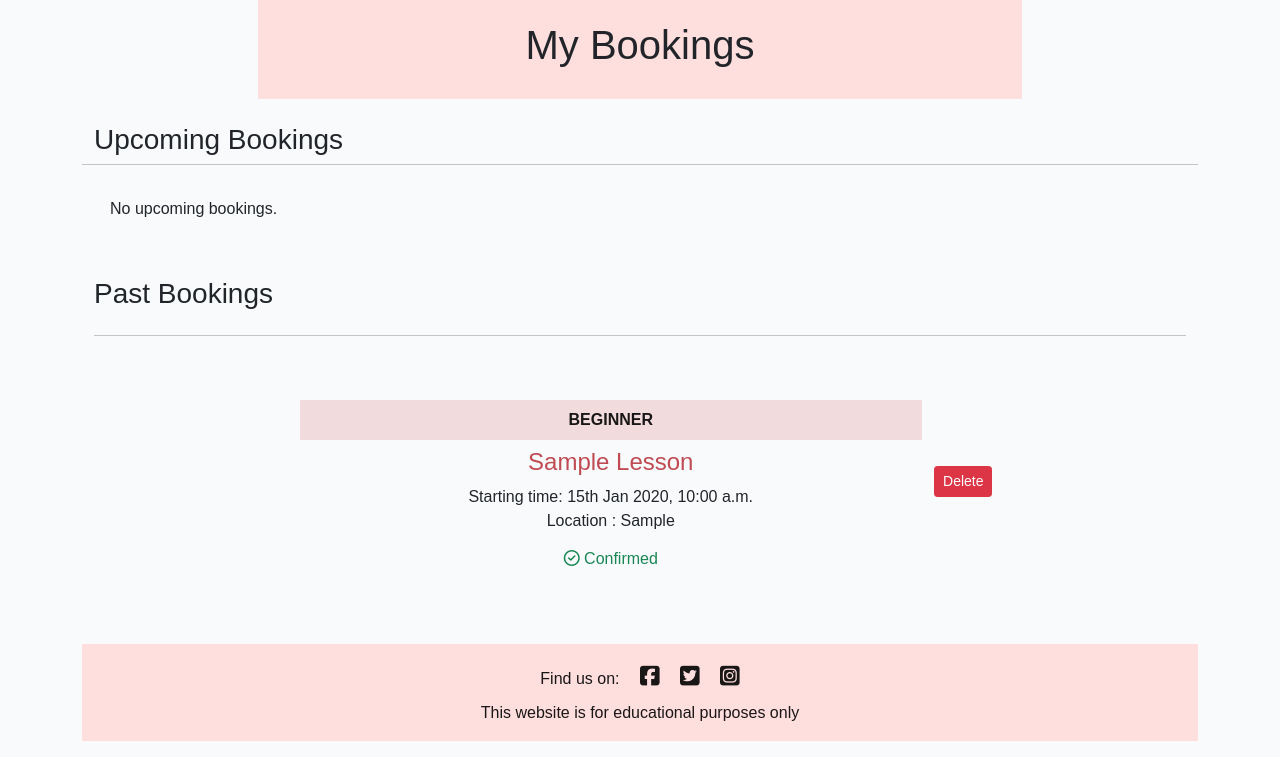
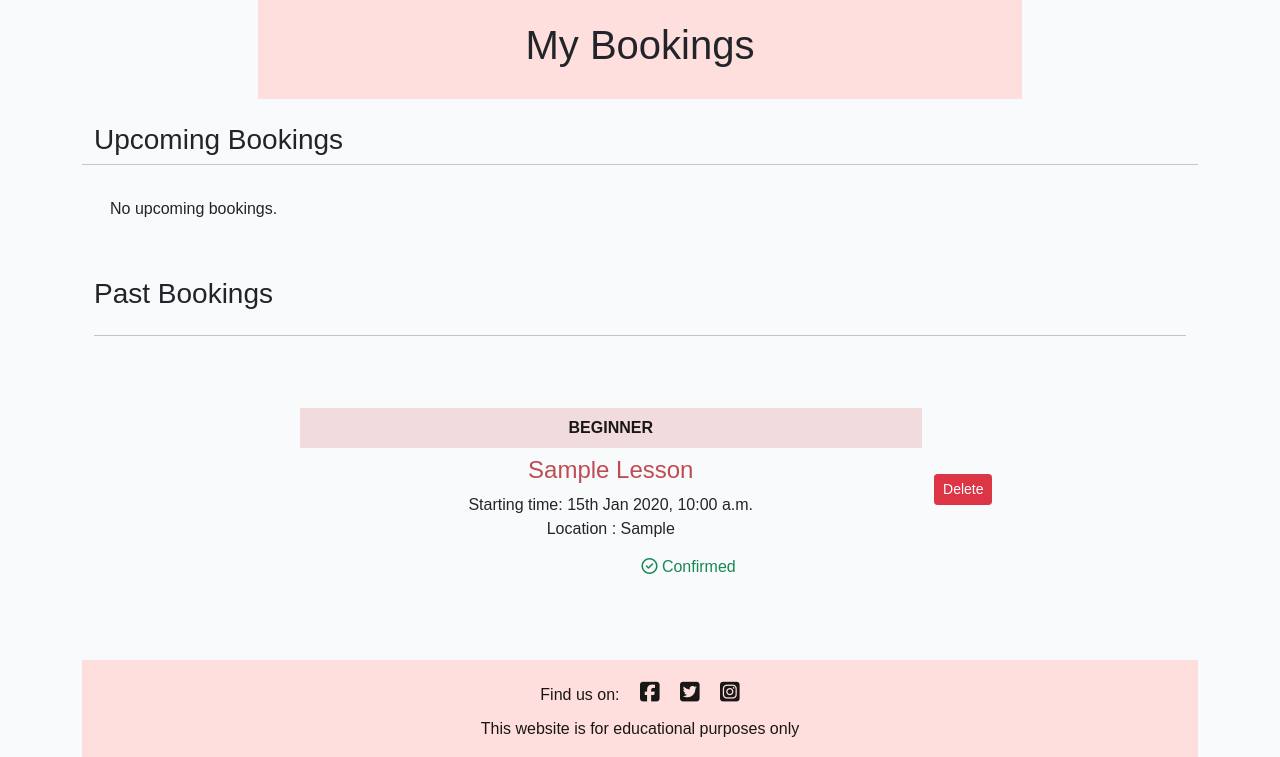
Before and after one commit to yamesjamess/p4-roller-criu, a Django app: page /my_bookings/ in a window 1280 px wide. Shown: the part 130-887 px from the top of the page. Run offline with Django 3.2, Linux system fonts and the light colour scheme; a user stored in the database is signed in; tables that the repository leaves empty hold one stand-in row (values such as "Sample post"); some libraries are stand-ins or nearby versions; some web fonts are replaced.

Commit message:
Finishing up with the layout of my_bookin with bootstrap

```diff
--- a/templates/my_bookings.html
+++ b/templates/my_bookings.html
@@ -2,7 +2,7 @@
 {% load static %}
 {% block content %}
 
-<div class="container">
+<div class="container-fluid">
     <div class="jumbotron">
         <div class="welcome-my-bookings mt-5 text-center">
             <h1>My Bookings</h1>
@@ -18,7 +18,7 @@
             {% if future_bookings %}
             {% for booking in future_bookings %}
             <div class="booking-details booking-card my-4">
-                <div class="row justify-content-center align-items-center flex-lg-row">
+                <div class="row justify-content-center justify-content-xxl-between align-items-center flex-lg-row mx-5">
                     <div class="col-auto booking-img-container">
                         <a href="{% url 'lesson_detail' booking.lesson.slug %}" class="lesson-link">
                             <div class="col-auto">
@@ -32,7 +32,7 @@
                             </div>
                         </a>
                     </div>
-                    <div class="col-auto booking-summary my-2">
+                    <div class="col-auto booking-summary my-3">
                         <div class="row">
                             {% if booking.lesson.lesson_level == 'beginner' %}
                             <div class="banner-bkgd-beginner d-inline">
@@ -57,15 +57,15 @@
                             </p>
                         </div>
                         <div class="row booking-icon">
-                            <div class="col">
+                            <div class="col offset-3">
                                 {% if booking.approved == 'approved' %}
-                                <p class="card-text h6 text-success text-center font-weight-bold pb-1"><i
+                                <p class="card-text confirmed h6 text-success text-center font-weight-bold pb-1"><i
                                         class="far fa-check-circle "></i> Confirmed</p>
                                 {% elif booking.approved == 'pending' %}
-                                <p class="card-text h6 text-warning text-center font-weight-bold pb-1"><i
+                                <p class="card-text pending h6 text-warning text-center font-weight-bold pb-1"><i
                                         class="far fa-question-circle"></i> Pending Confirmation</p>
                                 {% elif booking.approved == 'not_approved' %}
-                                <p class="card-text h6 text-danger text-center font-weight-bold pb-1"><i
+                                <p class="card-text unconfirmed h6 text-danger text-center font-weight-bold pb-1"><i
                                         class="fa-regular fa-circle-xmark"></i> Unconfirmed</p>
                                 {% endif %}
                             </div>
@@ -97,7 +97,7 @@
             {% if past_bookings %}
             {% for booking in past_bookings %}
             <div class="booking-details booking-card my-4">
-                <div class="row justify-content-center align-items-center flex-lg-row">
+                <div class="row justify-content-center justify-content-xxl-between align-items-center flex-lg-row mx-5">
                     <div class="col-auto booking-img-container">
                         <a href="{% url 'lesson_detail' booking.lesson.slug %}" class="lesson-link">
                             <div class="col-auto">
@@ -111,7 +111,7 @@
                             </div>
                         </a>
                     </div>
-                    <div class="col-auto booking-summary my-2">
+                    <div class="col-auto booking-summary my-3">
                         <div class="row">
                             {% if booking.lesson.lesson_level == 'beginner' %}
                             <div class="banner-bkgd-beginner d-inline">
@@ -136,15 +136,15 @@
                             </p>
                         </div>
                         <div class="row booking-icon">
-                            <div class="col">
+                            <div class="col offset-3">
                                 {% if booking.approved == 'approved' %}
-                                <p class="card-text h6 text-success text-center font-weight-bold pb-1"><i
+                                <p class="card-text confirmed h6 text-success text-center font-weight-bold pb-1"><i
                                         class="far fa-check-circle "></i> Confirmed</p>
                                 {% elif booking.approved == 'pending' %}
-                                <p class="card-text h6 text-warning text-center font-weight-bold pb-1"><i
+                                <p class="card-text pending h6 text-warning text-center font-weight-bold pb-1"><i
                                         class="far fa-question-circle"></i> Pending Confirmation</p>
                                 {% elif booking.approved == 'not_approved' %}
-                                <p class="card-text h6 text-danger text-center font-weight-bold pb-1"><i
+                                <p class="card-text unconfirmed h6 text-danger text-center font-weight-bold pb-1"><i
                                         class="fa-regular fa-circle-xmark"></i> Unconfirmed</p>
                                 {% endif %}
                             </div>
```
